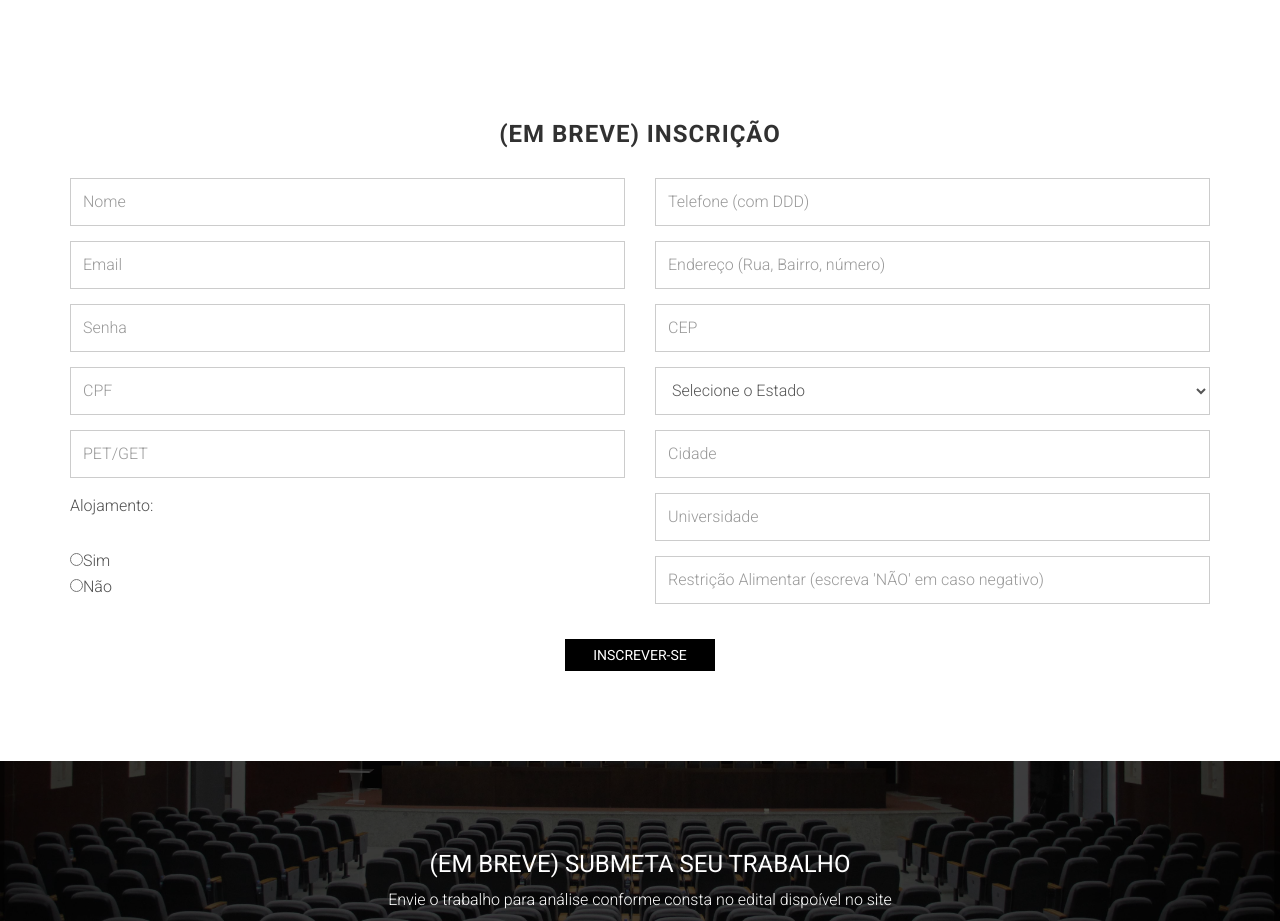
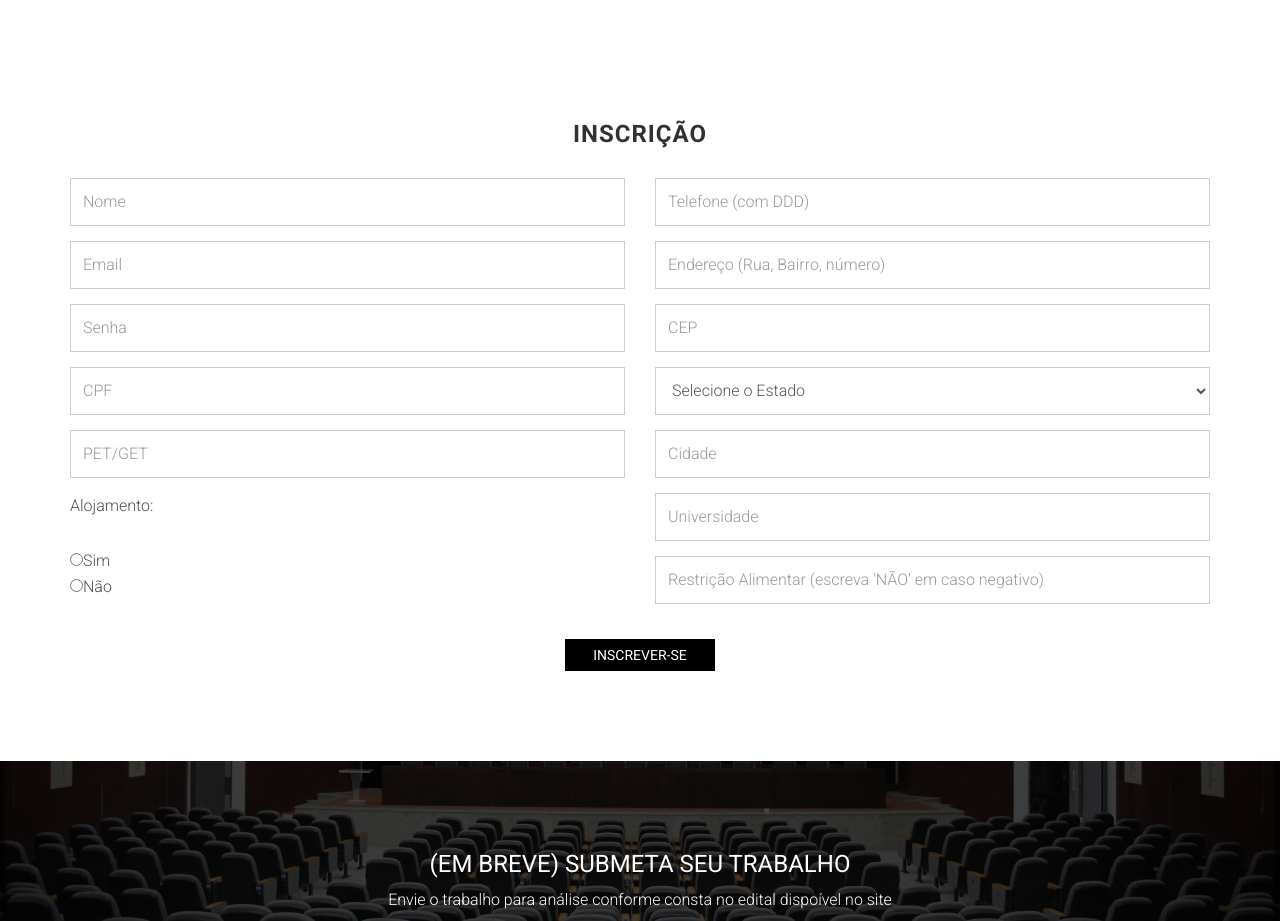
Before and after one commit to o-mago/conpet, a website: page index.html in a window 1280 px wide. Shown: the part 1960-2881 px from the top of the page. Drawn offline with Linux system fonts and the light colour scheme; animation ran at ten frames a second; files whose address does not match are found by name.

Commit message:
Tirou Em breve

```diff
--- a/index.html
+++ b/index.html
@@ -355,7 +355,7 @@
         <div class="container">
             <div class="row">
                 <div class="col-md-12">
-                    <h3 class="section-title">(EM BREVE) Inscrição</h3>
+                    <h3 class="section-title">Inscrição</h3>
                 </div>
             </div>
 
```
